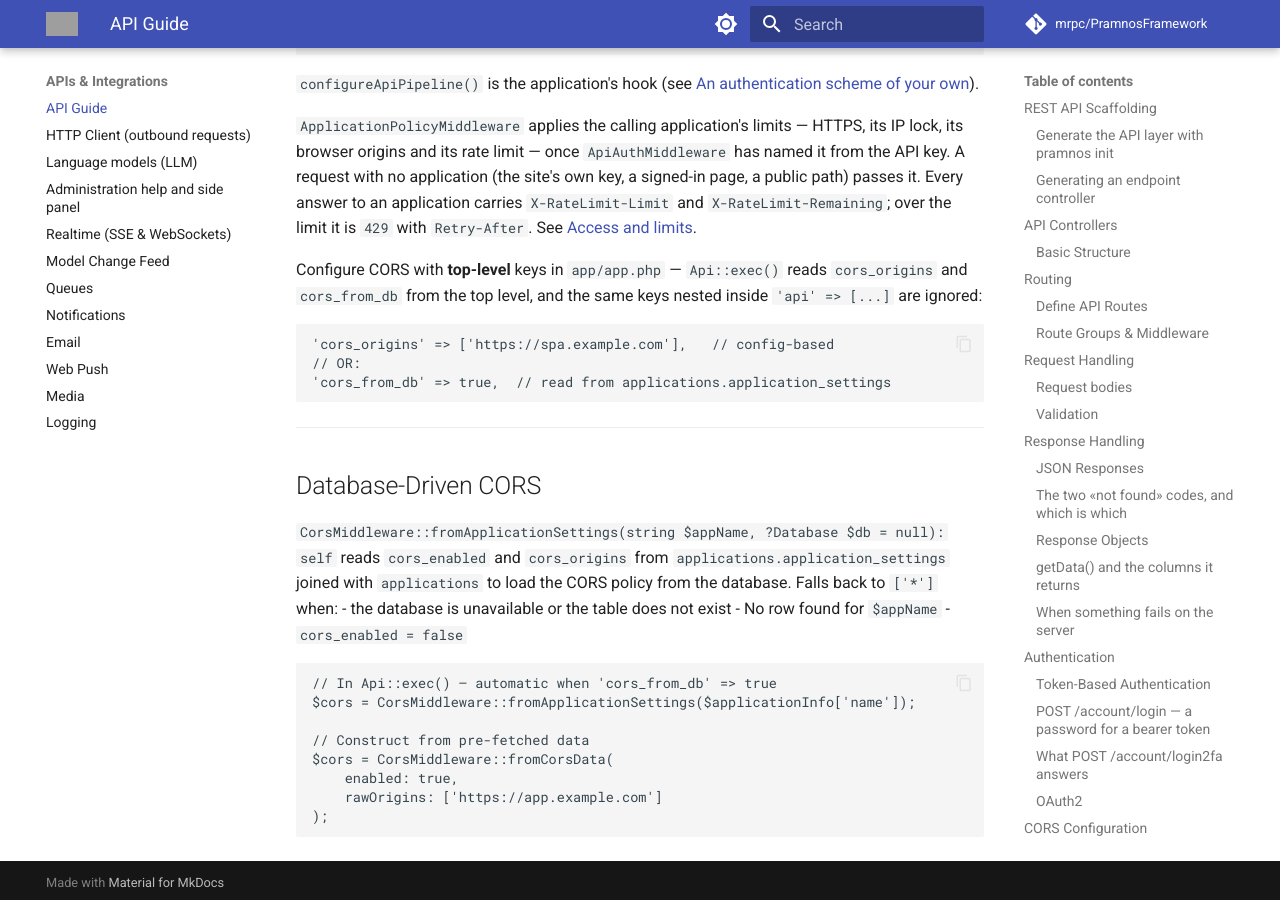
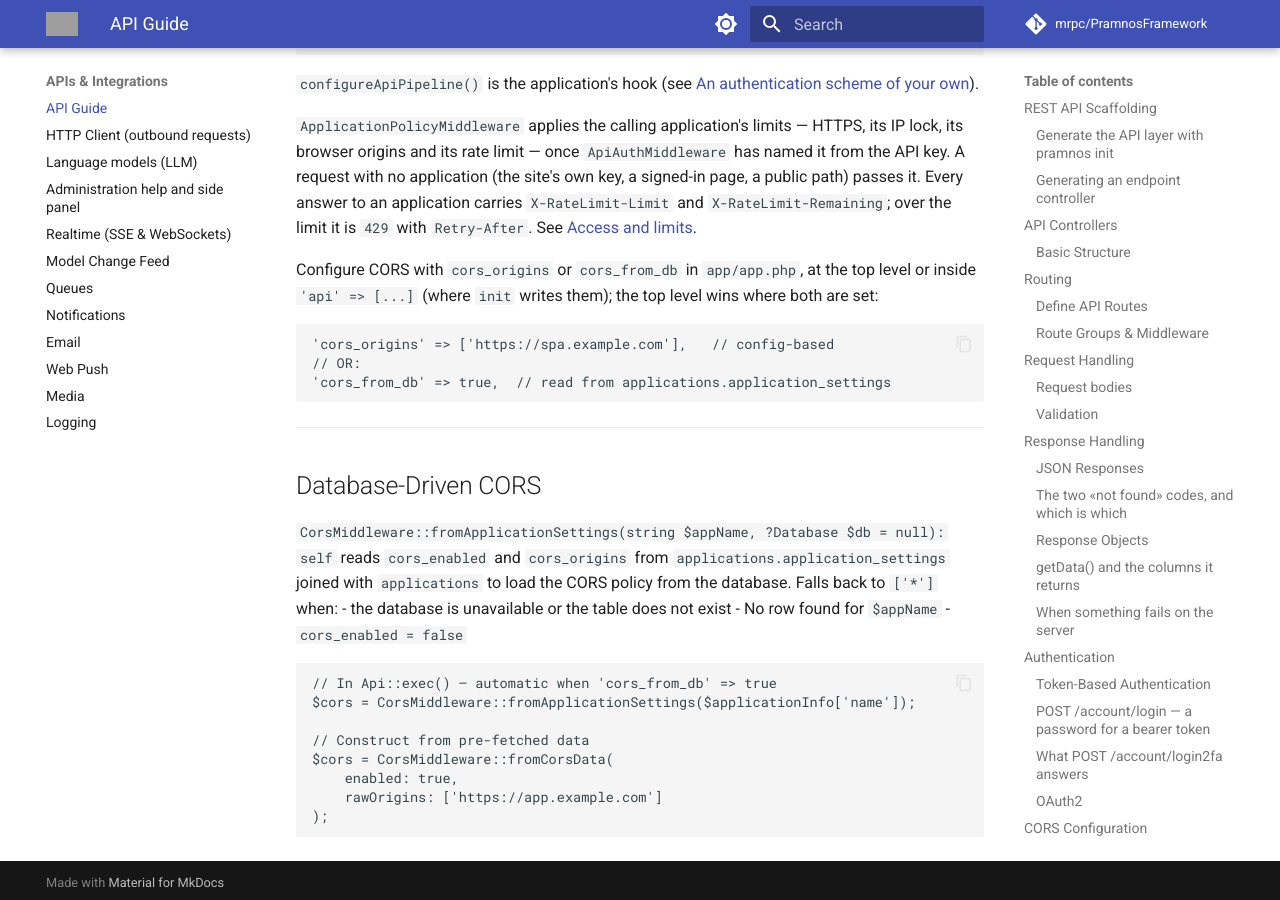
Before and after one commit to mrpc/PramnosFramework, an MkDocs documentation site: the page built from docs/Pramnos_API_Guide.md, in a window 1280 px wide and 900 px high, scrolled down 18032 px. Built offline with MkDocs 1.6.1 and Material for MkDocs 9.7.7, drawn with Linux system fonts in a browser that asks for light colours; comment, search, counter and statistics services are not loaded; some of the changed text lies outside the part shown; grey boxes are pictures that could not be loaded.

````diff
--- a/docs/Pramnos_API_Guide.md
+++ b/docs/Pramnos_API_Guide.md
@@ -827,9 +827,8 @@
 limit it is `429` with `Retry-After`. See
 [Access and limits](Pramnos_AuthServer_Integration_Guide.md#access-and-limits).
 
-Configure CORS with **top-level** keys in `app/app.php` — `Api::exec()` reads
-`cors_origins` and `cors_from_db` from the top level, and the same keys nested inside
-`'api' => [...]` are ignored:
+Configure CORS with `cors_origins` or `cors_from_db` in `app/app.php`, at the top level or
+inside `'api' => [...]` (where `init` writes them); the top level wins where both are set:
 
 ```php
 'cors_origins' => ['https://spa.example.com'],   // config-based
````
Also changed, not shown: other parts of docs/Pramnos_API_Guide.md (+2 -2 lines), docs/version-history/posts/2026-10-14.md (+9 -1 lines), 2 other files.
